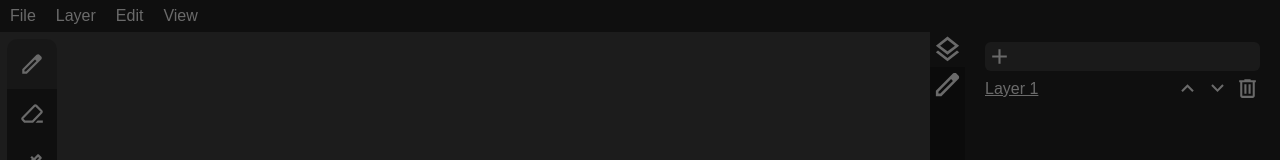
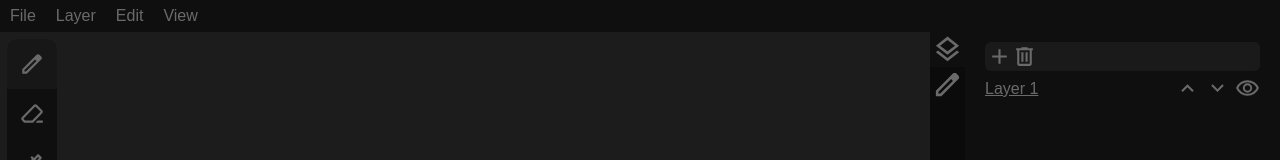
Before and after one commit to garusu/VividPixel, a Vue app: page / in a window 1280 px wide. Shown: the top 160 px of the page. Built offline with nearby package versions, Linux system fonts and the light colour scheme.

Commit message:
feat: hiding layers

```diff
--- a/src/components/Board.vue
+++ b/src/components/Board.vue
@@ -214,8 +214,10 @@
 
   function getPixelColor(x, y) {
     for (const l of layers.value) {
-      const pixelColor = l.pixels[y * canvasWidth.value + x];
-      if (!transperent.includes(pixelColor)) return pixelColor;
+      if (l.visible) {
+        const pixelColor = l.pixels[y * canvasWidth.value + x];
+        if (!transperent.includes(pixelColor)) return pixelColor;
+      }
     }
     return "#0000";
   }
--- a/src/components/layer.js
+++ b/src/components/layer.js
@@ -8,7 +8,7 @@ export class Layer {
   constructor(title, pix=false) {
     this.id = Layer.counter;
     this.title = title;
-    this.hide = false;
+    this.visible = true;
     this.pixels = pix ? pix : Array(canvasWidth.value * canvasHeight.value).fill("#0000");
     this.pixelsBackup =  [...this.pixels];
     this.history = [];
@@ -97,6 +97,11 @@ export function moveLayer(direct=1, index) {
   }
 }
 
+export function hideLayer(index) {
+  layers.value[index].visible = !layers.value[index].visible;
+  renderTrigger.value += 1;
+}
+
 export function getLayers() {
   const layersData = {};
   for (const l of layers.value) {
--- a/src/components/tabs/Layers.vue
+++ b/src/components/tabs/Layers.vue
@@ -1,5 +1,6 @@
 <script setup>
-  import { layers, currentLayer, addLayer, removeLayer, moveLayer } from '../layer.js';
+  import { layers, currentLayer, addLayer, removeLayer, moveLayer, hideLayer } from '../layer.js';
+  import { getImg } from '../store.js';
 </script>
 
 <template>
@@ -7,6 +8,9 @@
     <div id="panel">
       <button class="btn" style="margin: 0;" @click="addLayer()">
         <img src="@/assets/tools/layer_add.svg">
+      </button>
+      <button class="btn" style="margin: 0;" @click="removeLayer(currentLayer)">
+        <img src="@/assets/tools/layer_delete.svg">
       </button>
     </div>
     <div
@@ -23,13 +27,13 @@
       </button>
       <div class="right">
         <button class="btn" @click="moveLayer(-1, index)">
-          <img src="../../assets/tools/layer_up.svg">
+          <img src="@/assets/tools/layer_up.svg">
         </button>
         <button class="btn" @click="moveLayer(1, index)">
-          <img src="../../assets/tools/layer_down.svg">
+          <img src="@/assets/tools/layer_down.svg">
         </button>
-        <button class="btn" @click="removeLayer(index)">
-          <img src="../../assets/tools/layer_delete.svg">
+        <button class="btn" @click="hideLayer(index)">
+          <img :src="getImg(value.visible ? 'layer_show.svg' : 'layer_hide.svg')">
         </button>
       </div>
     </div>
```
Also changed, not shown: src/assets/tools/layer_hide.svg (added), src/assets/tools/layer_show.svg (added).
